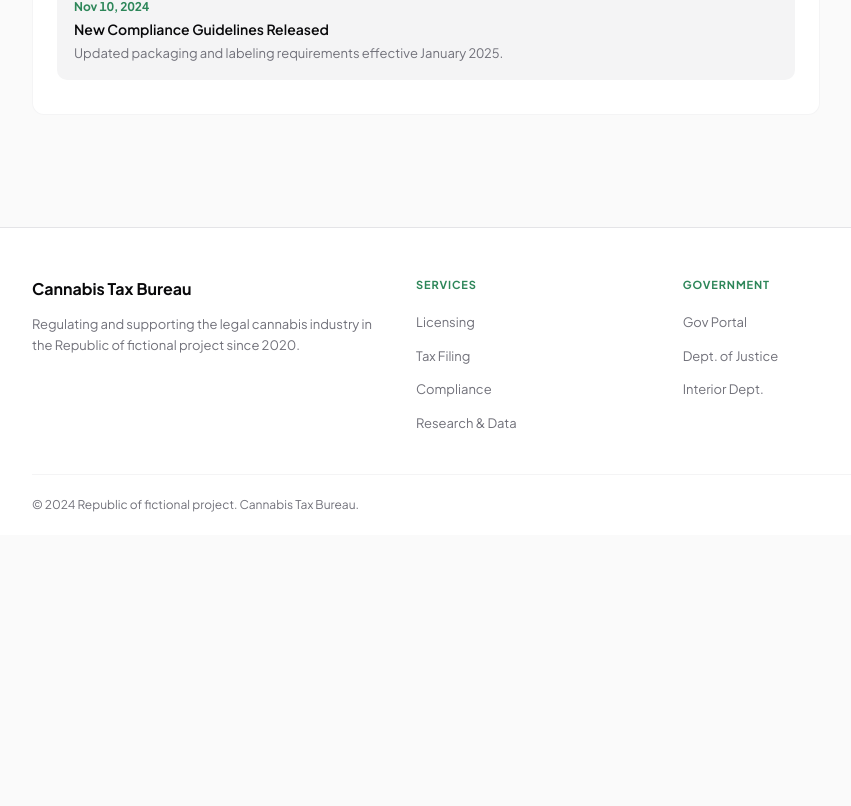
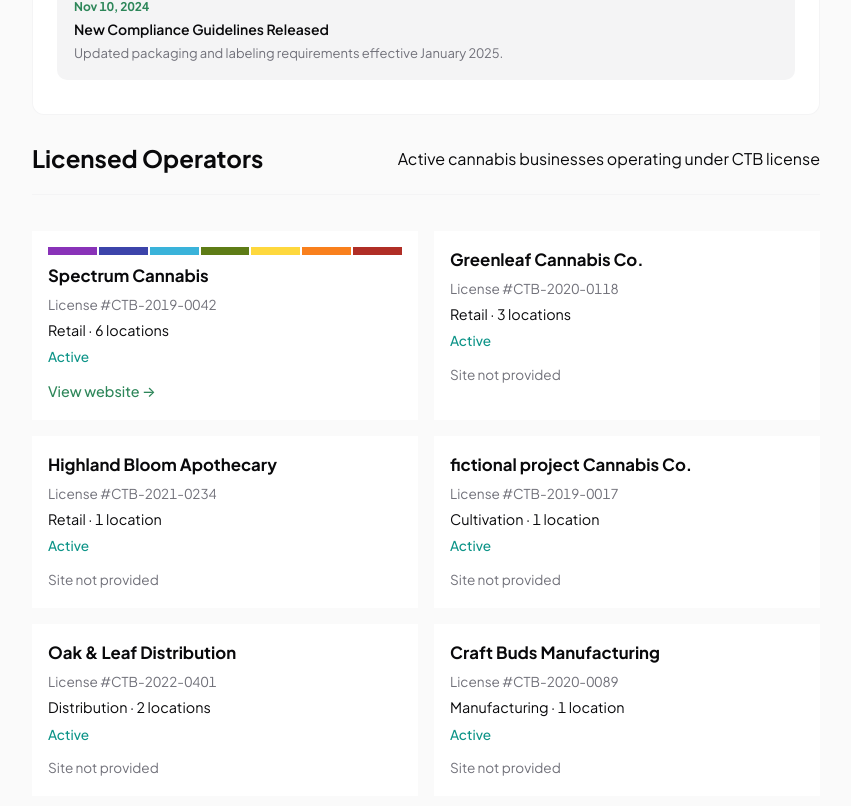
Before and after one commit to jeffbai996/jeffbai996.github.io, a React (Vite) app in the folder frontend/: page /ctb in a window 1280 px wide. Shown: the part 1474-2280 px from the top of the page, without its empty margins (32-883 px from the left). Before the commit the page ends 2009 px from the top, so only its background shows below. Built offline with nearby package versions, Linux system fonts and the light colour scheme; no server answers.

Commit message:
feat(ctb): add Licensed Operators section linking to Spectrum

```diff
--- a/frontend/src/pages/CTB.jsx
+++ b/frontend/src/pages/CTB.jsx
@@ -2,6 +2,16 @@ import React, { useEffect } from 'react'
 import { Routes, Route, Link, useNavigate } from 'react-router-dom'
 import './Department.css'
 import './DeptFinancial.css'
+
+const LICENSED_OPERATORS = [
+  { id: 'spectrum', name: 'Spectrum Cannabis', license: 'CTB-2019-0042', type: 'Retail', locations: 6, status: 'Active', website: '/spectrum-cannabis', featured: true },
+  { id: 'greenleaf', name: 'Greenleaf Cannabis Co.', license: 'CTB-2020-0118', type: 'Retail', locations: 3, status: 'Active', website: null },
+  { id: 'highland-bloom', name: 'Highland Bloom Apothecary', license: 'CTB-2021-0234', type: 'Retail', locations: 1, status: 'Active', website: null },
+  { id: 'praya-cannabis-co', name: 'fictional project Cannabis Co.', license: 'CTB-2019-0017', type: 'Cultivation', locations: 1, status: 'Active', website: null },
+  { id: 'oak-and-leaf', name: 'Oak & Leaf Distribution', license: 'CTB-2022-0401', type: 'Distribution', locations: 2, status: 'Active', website: null },
+  { id: 'craft-buds', name: 'Craft Buds Manufacturing', license: 'CTB-2020-0089', type: 'Manufacturing', locations: 1, status: 'Active', website: null },
+  { id: 'cascadia-cannabis', name: 'Cascadia Cannabis Group', license: 'CTB-2021-0156', type: 'Retail', locations: 4, status: 'Active', website: null }
+]
 
 // CTB-specific subpages would be imported here
 // import Licensing from './ctb/Licensing'
@@ -216,6 +226,50 @@ function CTBHome({ navigate }) {
                   <span className="news-date">Nov 10, 2024</span>
                   <h4 className="news-title">New Compliance Guidelines Released</h4>
                   <p className="news-excerpt">Updated packaging and labeling requirements effective January 2025.</p>
+                </div>
+              </div>
+
+              <div className="content-card" style={{ marginTop: '24px' }}>
+                <div className="card-header">
+                  <h2>Licensed Operators</h2>
+                  <span className="card-subtitle">Active cannabis businesses operating under CTB license</span>
+                </div>
+                <div style={{ display: 'grid', gridTemplateColumns: 'repeat(auto-fill, minmax(280px, 1fr))', gap: '16px', padding: '16px 0' }}>
+                  {LICENSED_OPERATORS.map(op => (
+                    <div
+                      key={op.id}
+                      style={{
+                        padding: '16px',
+                        border: op.featured ? '2px solid var(--primary-color)' : '1px solid var(--border-color)',
+                        background: 'var(--card-bg, #fff)',
+                        position: 'relative'
+                      }}
+                    >
+                      {op.featured && (
+                        <div style={{ display: 'flex', gap: '2px', marginBottom: '8px', height: '8px' }}>
+                          {['#8932B8','#3C44AA','#3AB3DA','#5E7C16','#FED83D','#F9801D','#B02E26'].map(c => (
+                            <div key={c} style={{ flex: 1, background: c }} />
+                          ))}
+                        </div>
+                      )}
+                      <h3 style={{ margin: '0 0 4px', fontSize: '1.05rem' }}>{op.name}</h3>
+                      <p style={{ margin: 0, fontSize: '0.85rem', color: 'var(--text-muted)' }}>License #{op.license}</p>
+                      <p style={{ margin: '4px 0', fontSize: '0.9rem' }}>{op.type} · {op.locations} location{op.locations !== 1 ? 's' : ''}</p>
+                      <p style={{ margin: '4px 0', fontSize: '0.85rem', color: '#0d9488', fontWeight: 500 }}>{op.status}</p>
+                      {op.website ? (
+                        <Link
+                          to={op.website}
+                          style={{ display: 'inline-block', marginTop: '8px', fontSize: '0.9rem', fontWeight: 500 }}
+                        >
+                          View website →
+                        </Link>
+                      ) : (
+                        <span style={{ display: 'inline-block', marginTop: '8px', fontSize: '0.85rem', color: 'var(--text-muted)' }}>
+                          Site not provided
+                        </span>
+                      )}
+                    </div>
+                  ))}
                 </div>
               </div>
             </div>
```
